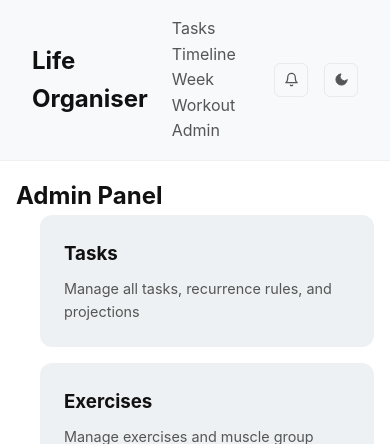
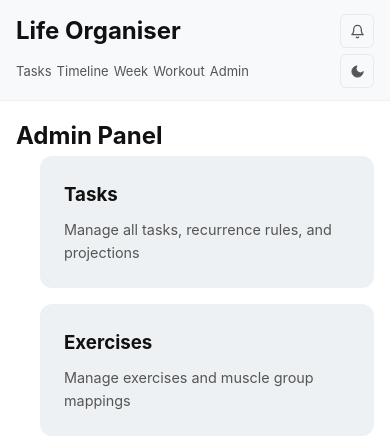
Before and after one commit to codebiscuits/organiser, a FastAPI app: page /admin/ in a window 390 px wide. Shown: the top 444 px of the page. Run offline with FastAPI, Linux system fonts and the light colour scheme; some libraries are stand-ins or nearby versions.

Commit message:
fix: stack mobile header controls

```diff
--- a/app/static/css/style.css
+++ b/app/static/css/style.css
@@ -132,6 +132,54 @@ nav a {
 
 nav a:hover {
     color: var(--accent-deep);
+}
+
+/* Narrow screens: title/nav at left, controls stacked at right. */
+@media (max-width: 640px) {
+    header {
+        display: grid;
+        grid-template-columns: minmax(0, 1fr) 34px;
+        grid-template-rows: auto auto;
+        column-gap: 0.375rem;
+        row-gap: 0.25rem;
+        align-items: center;
+        padding: 0.75rem 1rem;
+    }
+
+    header h1 {
+        grid-column: 1;
+        grid-row: 1;
+        white-space: nowrap;
+    }
+
+    header nav {
+        grid-column: 1;
+        grid-row: 2;
+        display: flex;
+        min-width: 0;
+        gap: 0.3125rem;
+        white-space: nowrap;
+    }
+
+    header nav a {
+        margin-left: 0;
+        font-size: 0.8125rem;
+    }
+
+    .notify-toggle {
+        grid-column: 2;
+        grid-row: 1;
+    }
+
+    .theme-toggle {
+        grid-column: 2;
+        grid-row: 2;
+    }
+
+    .notify-toggle,
+    .theme-toggle {
+        margin-left: 0;
+    }
 }
 
 main {
```
